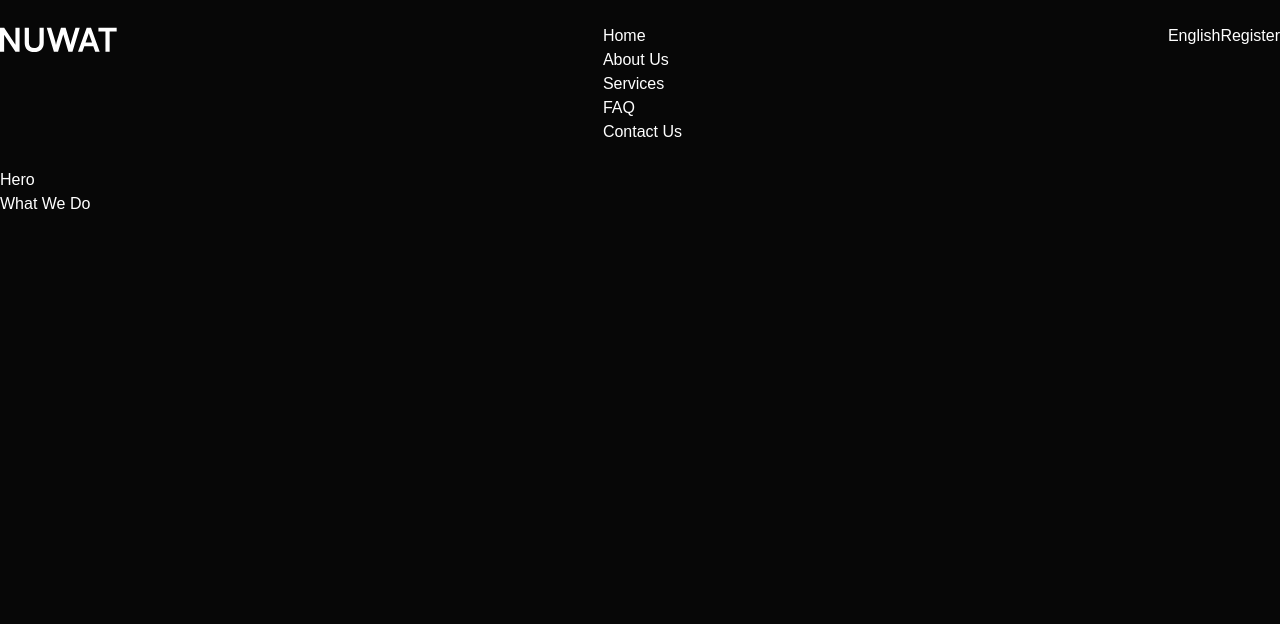
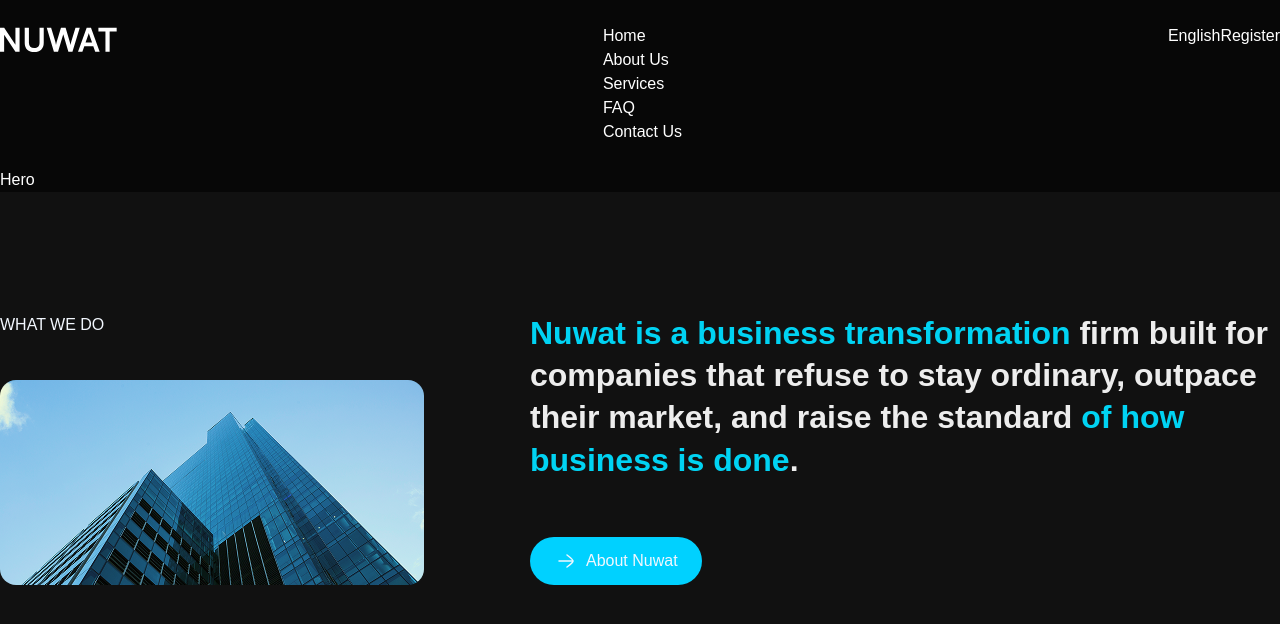
Before and after one commit to Cozmiq-Codes/nuwat, a Next.js app: page / in a window 1280 px wide. Shown: the top 624 px of the page. Built offline with nearby package versions, Linux system fonts and the light colour scheme.

Commit message:
feat(home): add "What We Do" section layout

```diff
--- a/app/globals.css
+++ b/app/globals.css
@@ -40,10 +40,43 @@ body {
   @apply flex justify-between;
 }
 
-.navbar-links-wrapper ul li{
+.navbar-links-wrapper ul li {
   @apply flex gap-6;
 }
 
 .link-wrapper:hover {
   @apply bg-[#FFFFFF0A] px-6 py-2 rounded-[42px] border border-[#00D1FF0A];
 }
+
+/*What we do*/
+.what_we_do {
+  @apply bg-[#ffffff0a];
+}
+
+.section-wrapper {
+  @apply flex flex-row gap-20 py-[120px] justify-between;
+}
+
+.what_we_do_left{
+  @apply flex flex-col gap-4 justify-between;
+}
+
+.what_we_do_right {
+  @apply flex flex-col gap-6 max-w-[750px];
+}
+
+.what_we_do_img img{
+  @apply rounded-2xl w-auto h-auto object-contain shrink-0;
+}
+
+.wwdl_title{
+  @apply text-[#F2F7FE] font-normal text-[16px] leading-[1.6];
+}
+
+.wwdr_heading{
+  @apply text-[#EDEDED] font-bold text-[32px] leading-[1.32];
+}
+
+.primary_button{
+  @apply text-[#F2F7FE] mt-8 inline-flex items-center gap-2 rounded-full bg-[#00D1FF] px-6 py-3 font-medium hover:bg-cyan-400 transition;
+}
--- a/components/home/what-we-do/WhatWeDo.tsx
+++ b/components/home/what-we-do/WhatWeDo.tsx
@@ -1,11 +1,29 @@
 import React from 'react'
+import Image from 'next/image'
 
 const WhatWeDo = () => {
     return (
-        <section>
+        <section className={"what_we_do"}>
             <div className={"main-container"}>
                 <div className={"section-wrapper"}>
-                    <h2 className={"text-white"}>What We Do</h2>
+                    <div className={"what_we_do_left"}>
+                        <h2 className={"wwdl_title"}>WHAT WE DO</h2>
+                        <div className="what_we_do_img">
+                            <Image src="/layout/what-we-do/building.png" alt="Building" width={550} height={350} />
+                        </div>
+                    </div>
+                    <div className={"what_we_do_right"}>
+                        <h3 className="wwdr_heading">
+                            <span className="text-cyan-400">Nuwat is a business
+                                transformation</span> firm built for companies that refuse to stay
+                            ordinary, outpace their market, and raise the standard{" "}
+                            <span className="text-cyan-400">of how business is done</span>.
+                        </h3>
+                        <div className={"what_we_do_btn"}>
+                            <button className="primary_button"><span><Image src="/layout/what-we-do/right_icon.svg" alt="Right Icon" width={24} height={24} /></span>About Nuwat
+                            </button>
+                        </div>
+                    </div>
                 </div>
             </div>
         </section>
```
Also changed, not shown: public/layout/what-we-do/building.png (added), public/layout/what-we-do/right_icon.svg (added). Lines whose indentation alone changed are shown as unchanged.
